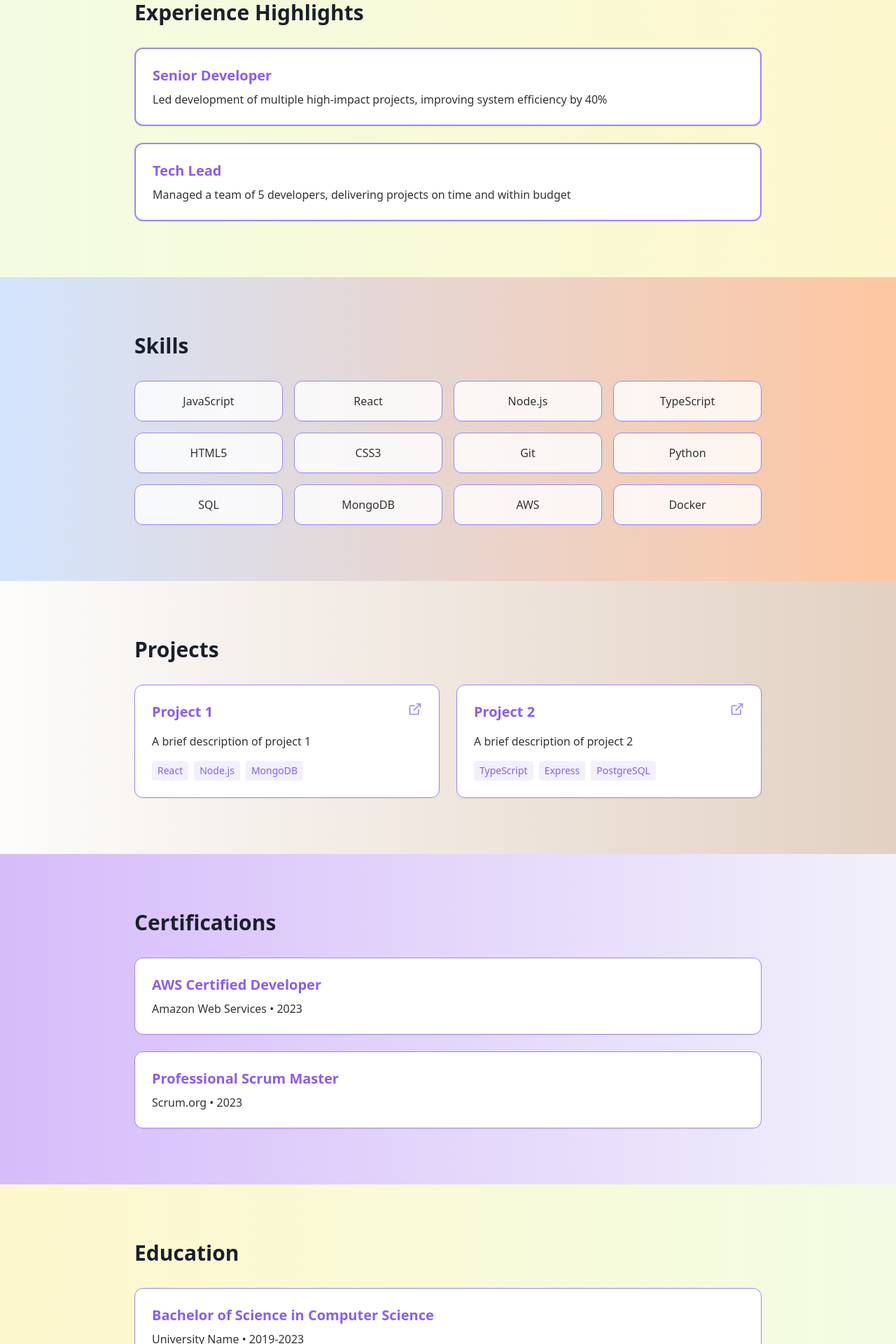
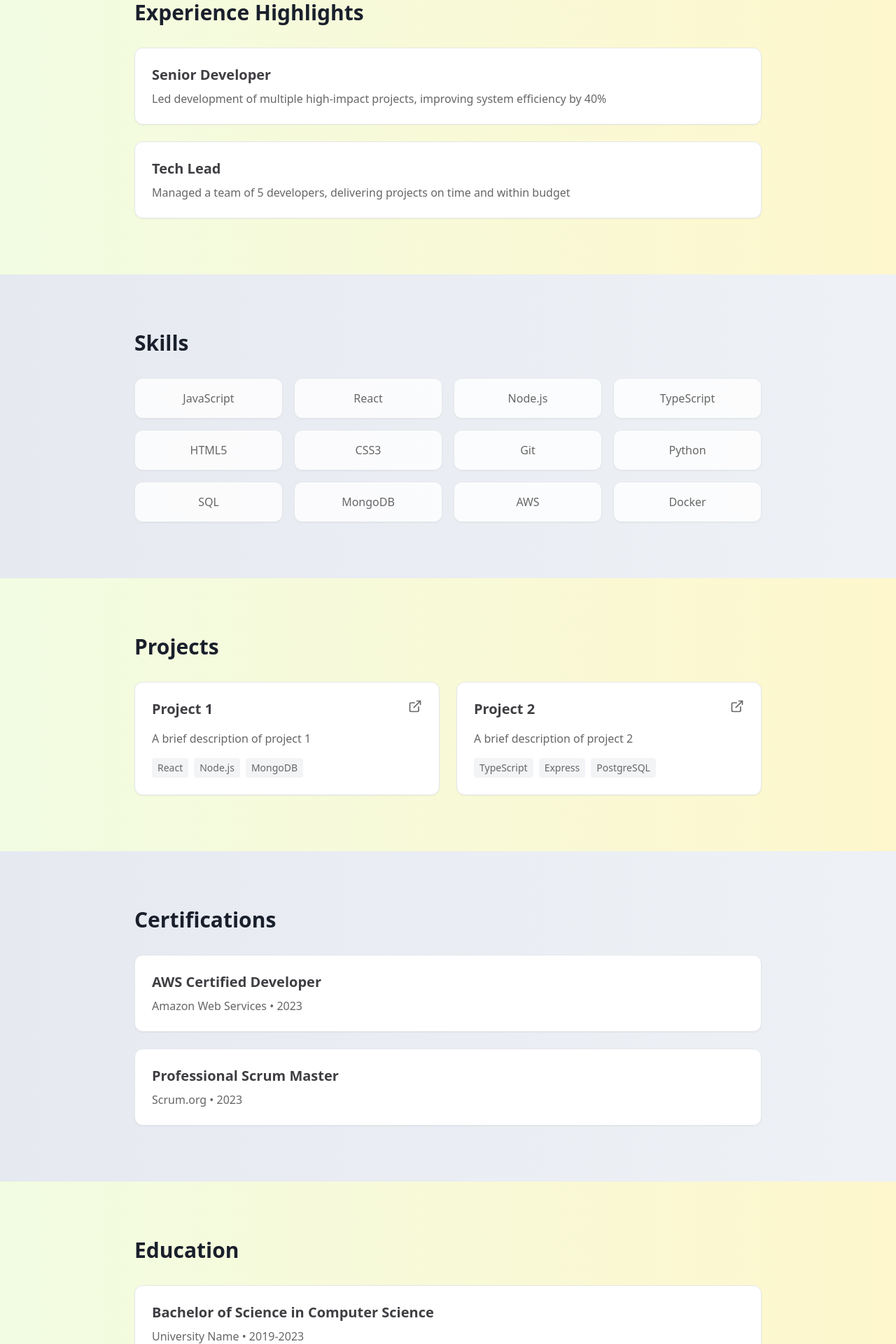
Before and after one commit to Anirudhreddy7799/modern-glance-showcase, a React (Vite) app: page / in a window 1280 px wide. Shown: the part 880-2800 px from the top of the page at 70% size. Built offline with nearby package versions, Linux system fonts and the light colour scheme.

Commit message:
Refactor color scheme and gradients
Updated the color scheme in the application to use fewer colors and maintain a more cohesive look with gradients. This change aims to enhance the visual appeal while simplifying the overall design.
[skip gpt_engineer]

```diff
--- a/src/pages/Index.tsx
+++ b/src/pages/Index.tsx
@@ -45,29 +45,29 @@ const Index = () => {
   ];
 
   return (
-    <div className="min-h-screen bg-gradient-to-br from-[#fdfcfb] to-[#e2d1c3]">
+    <div className="min-h-screen bg-white">
       {/* Hero Section */}
-      <section id="hero" className="section-padding min-h-screen flex items-center bg-gradient-to-r from-[#accbee] to-[#e7f0fd]">
+      <section id="hero" className="section-padding min-h-screen flex items-center bg-gradient-to-r from-[#e6e9f0] to-[#eef1f5]">
         <div className="max-w-4xl mx-auto fade-in">
-          <h1 className="text-4xl md:text-6xl font-bold mb-6 bg-gradient-to-r from-[#8B5CF6] to-[#D946EF] text-transparent bg-clip-text">Your Name</h1>
-          <p className="text-xl md:text-2xl text-[#1A1F2C] mb-8">
+          <h1 className="text-4xl md:text-6xl font-bold mb-6 text-[#1A1F2C]">Your Name</h1>
+          <p className="text-xl md:text-2xl text-[#403E43] mb-8">
             Full Stack Developer
           </p>
-          <p className="text-lg mb-8 max-w-2xl text-[#333333]">
+          <p className="text-lg mb-8 max-w-2xl text-[#666666]">
             A passionate developer focused on creating intuitive and efficient web applications.
           </p>
           <div className="flex gap-4">
-            <Button variant="outline" size="icon" className="hover:bg-[#9b87f5] hover:text-white transition-all duration-300">
+            <Button variant="outline" size="icon" className="hover:bg-[#F1F0FB] transition-all duration-300">
               <a href="https://github.com/yourusername" target="_blank" rel="noopener noreferrer">
                 <Github className="h-5 w-5" />
               </a>
             </Button>
-            <Button variant="outline" size="icon" className="hover:bg-[#9b87f5] hover:text-white transition-all duration-300">
+            <Button variant="outline" size="icon" className="hover:bg-[#F1F0FB] transition-all duration-300">
               <a href="https://linkedin.com/in/yourusername" target="_blank" rel="noopener noreferrer">
                 <Linkedin className="h-5 w-5" />
               </a>
             </Button>
-            <Button variant="outline" size="icon" className="hover:bg-[#9b87f5] hover:text-white transition-all duration-300">
+            <Button variant="outline" size="icon" className="hover:bg-[#F1F0FB] transition-all duration-300">
               <a href="mailto:your.email@example.com">
                 <Mail className="h-5 w-5" />
               </a>
@@ -81,15 +81,15 @@ const Index = () => {
         <div className="max-w-4xl mx-auto fade-in">
           <h2 className="text-3xl font-bold mb-8 text-[#1A1F2C]">Experience Highlights</h2>
           <div className="space-y-6">
-            <Card className="p-6 hover:shadow-lg transition-all duration-300 border-[#9b87f5] border-2">
-              <h3 className="text-xl font-semibold mb-2 text-[#8B5CF6]">Senior Developer</h3>
-              <p className="text-[#333333]">
+            <Card className="p-6 hover:shadow-lg transition-all duration-300 border-gray-200">
+              <h3 className="text-xl font-semibold mb-2 text-[#403E43]">Senior Developer</h3>
+              <p className="text-[#666666]">
                 Led development of multiple high-impact projects, improving system efficiency by 40%
               </p>
             </Card>
-            <Card className="p-6 hover:shadow-lg transition-all duration-300 border-[#9b87f5] border-2">
-              <h3 className="text-xl font-semibold mb-2 text-[#8B5CF6]">Tech Lead</h3>
-              <p className="text-[#333333]">
+            <Card className="p-6 hover:shadow-lg transition-all duration-300 border-gray-200">
+              <h3 className="text-xl font-semibold mb-2 text-[#403E43]">Tech Lead</h3>
+              <p className="text-[#666666]">
                 Managed a team of 5 developers, delivering projects on time and within budget
               </p>
             </Card>
@@ -98,13 +98,13 @@ const Index = () => {
       </section>
 
       {/* Skills Section */}
-      <section id="skills" className="section-padding bg-gradient-to-r from-[#D3E4FD] to-[#FEC6A1]">
+      <section id="skills" className="section-padding bg-gradient-to-r from-[#e6e9f0] to-[#eef1f5]">
         <div className="max-w-4xl mx-auto fade-in">
           <h2 className="text-3xl font-bold mb-8 text-[#1A1F2C]">Skills</h2>
           <div className="grid grid-cols-2 md:grid-cols-4 gap-4">
             {skills.map((skill, index) => (
-              <Card key={index} className="p-4 text-center hover:scale-105 transition-all duration-300 bg-white/80 backdrop-blur-sm border-[#9b87f5] border hover:border-[#D946EF]">
-                <span className="text-[#333333]">{skill}</span>
+              <Card key={index} className="p-4 text-center hover:shadow-md transition-all duration-300 bg-white/80 backdrop-blur-sm border-gray-200">
+                <span className="text-[#666666]">{skill}</span>
               </Card>
             ))}
           </div>
@@ -112,24 +112,24 @@ const Index = () => {
       </section>
 
       {/* Projects Section */}
-      <section id="projects" className="section-padding bg-gradient-to-r from-[#fdfcfb] to-[#e2d1c3]">
+      <section id="projects" className="section-padding bg-gradient-to-r from-[#F2FCE2] to-[#FEF7CD]">
         <div className="max-w-4xl mx-auto fade-in">
           <h2 className="text-3xl font-bold mb-8 text-[#1A1F2C]">Projects</h2>
           <div className="grid md:grid-cols-2 gap-6">
             {projects.map((project, index) => (
-              <Card key={index} className="p-6 hover:shadow-xl transition-all duration-300 border-[#9b87f5] border hover:border-[#D946EF]">
+              <Card key={index} className="p-6 hover:shadow-md transition-all duration-300 border-gray-200">
                 <div className="flex justify-between items-start mb-4">
-                  <h3 className="text-xl font-semibold text-[#8B5CF6]">{project.title}</h3>
+                  <h3 className="text-xl font-semibold text-[#403E43]">{project.title}</h3>
                   <a href={project.link} target="_blank" rel="noopener noreferrer">
-                    <ExternalLink className="h-5 w-5 text-[#9b87f5] hover:text-[#D946EF]" />
+                    <ExternalLink className="h-5 w-5 text-[#666666] hover:text-[#403E43]" />
                   </a>
                 </div>
-                <p className="text-[#333333] mb-4">{project.description}</p>
+                <p className="text-[#666666] mb-4">{project.description}</p>
                 <div className="flex flex-wrap gap-2">
                   {project.technologies.map((tech, techIndex) => (
                     <span
                       key={techIndex}
-                      className="text-sm bg-[#F1F0FB] px-2 py-1 rounded text-[#8B5CF6]"
+                      className="text-sm bg-gray-100 px-2 py-1 rounded text-[#666666]"
                     >
                       {tech}
                     </span>
@@ -142,14 +142,14 @@ const Index = () => {
       </section>
 
       {/* Certifications Section */}
-      <section id="certifications" className="section-padding bg-gradient-to-r from-[#D6BCFA] to-[#F1F0FB]">
+      <section id="certifications" className="section-padding bg-gradient-to-r from-[#e6e9f0] to-[#eef1f5]">
         <div className="max-w-4xl mx-auto fade-in">
           <h2 className="text-3xl font-bold mb-8 text-[#1A1F2C]">Certifications</h2>
           <div className="space-y-6">
             {certifications.map((cert, index) => (
-              <Card key={index} className="p-6 hover:shadow-lg transition-all duration-300 border-[#9b87f5] border hover:border-[#D946EF]">
-                <h3 className="text-xl font-semibold mb-2 text-[#8B5CF6]">{cert.name}</h3>
-                <p className="text-[#333333]">
+              <Card key={index} className="p-6 hover:shadow-md transition-all duration-300 border-gray-200">
+                <h3 className="text-xl font-semibold mb-2 text-[#403E43]">{cert.name}</h3>
+                <p className="text-[#666666]">
                   {cert.issuer} • {cert.date}
                 </p>
               </Card>
@@ -159,14 +159,14 @@ const Index = () => {
       </section>
 
       {/* Education Section */}
-      <section id="education" className="section-padding bg-gradient-to-r from-[#FEF7CD] to-[#F2FCE2]">
+      <section id="education" className="section-padding bg-gradient-to-r from-[#F2FCE2] to-[#FEF7CD]">
         <div className="max-w-4xl mx-auto fade-in">
           <h2 className="text-3xl font-bold mb-8 text-[#1A1F2C]">Education</h2>
           <div className="space-y-6">
             {education.map((edu, index) => (
-              <Card key={index} className="p-6 hover:shadow-lg transition-all duration-300 border-[#9b87f5] border hover:border-[#D946EF]">
-                <h3 className="text-xl font-semibold mb-2 text-[#8B5CF6]">{edu.degree}</h3>
-                <p className="text-[#333333]">
+              <Card key={index} className="p-6 hover:shadow-md transition-all duration-300 border-gray-200">
+                <h3 className="text-xl font-semibold mb-2 text-[#403E43]">{edu.degree}</h3>
+                <p className="text-[#666666]">
                   {edu.institution} • {edu.year}
                 </p>
               </Card>
@@ -176,11 +176,11 @@ const Index = () => {
       </section>
 
       {/* Acknowledgements Section */}
-      <section id="acknowledgements" className="section-padding bg-gradient-to-r from-[#accbee] to-[#e7f0fd]">
+      <section id="acknowledgements" className="section-padding bg-gradient-to-r from-[#e6e9f0] to-[#eef1f5]">
         <div className="max-w-4xl mx-auto fade-in">
           <h2 className="text-3xl font-bold mb-8 text-[#1A1F2C]">Acknowledgements</h2>
-          <Card className="p-6 hover:shadow-lg transition-all duration-300 border-[#9b87f5] border hover:border-[#D946EF]">
-            <p className="text-[#333333]">
+          <Card className="p-6 hover:shadow-md transition-all duration-300 border-gray-200">
+            <p className="text-[#666666]">
               Special thanks to all mentors, colleagues, and organizations that have contributed to my professional growth.
               Your guidance and support have been invaluable in shaping my career journey.
             </p>
```
